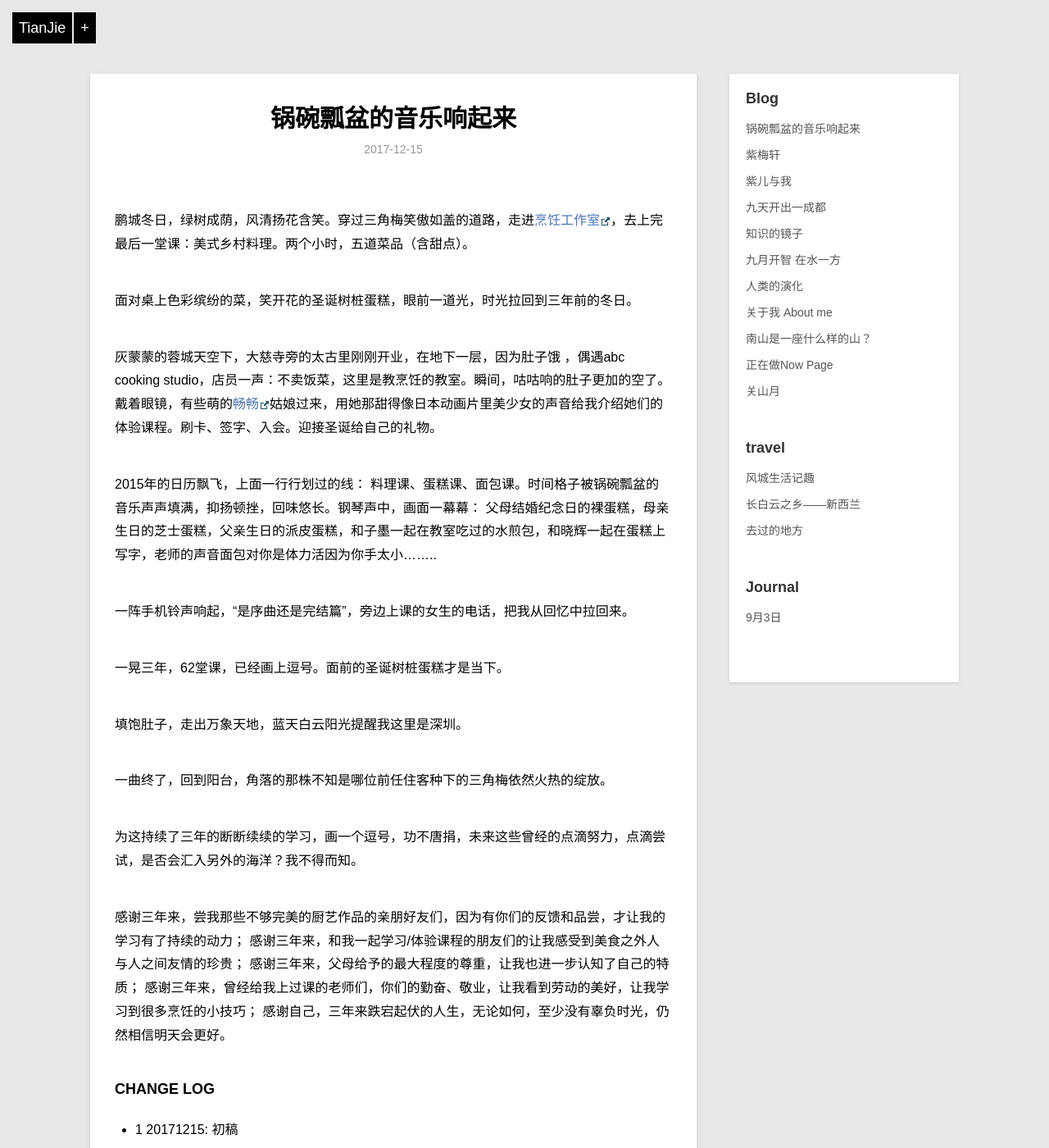
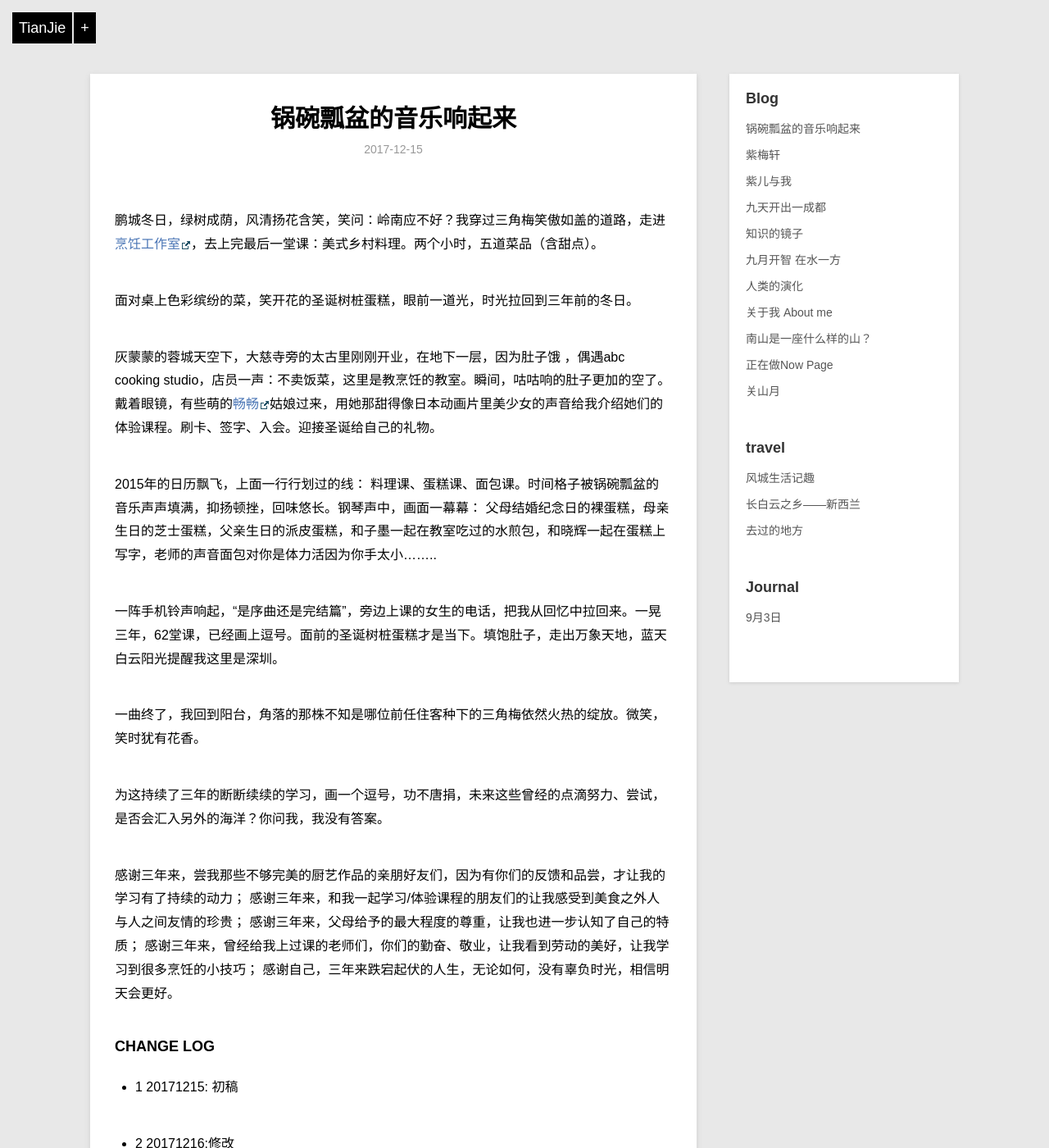
Before and after one commit to violettianjie/violettianjie.github.io, a Jekyll site: the page built from _posts/blog/2017-12-15-cooking.md, in a window 1280 px wide and 1400 px high. Shown: the whole window at 82% size. Built offline with Jekyll 4.4.1, drawn with Linux system fonts in a browser that asks for light colours; comment, search, counter and statistics services are not loaded.

Commit message:
Update 2017-12-15-cooking.md

```diff
--- a/_posts/blog/2017-12-15-cooking.md
+++ b/_posts/blog/2017-12-15-cooking.md
@@ -5,7 +5,7 @@ description: "一个刻意练习的反例"
 category: blog
 ---
 
-鹏城冬日，绿树成荫，风清扬花含笑。穿过三角梅笑傲如盖的道路，走进[烹饪工作室](http://www.abc-cooking.com.cn/)，去上完最后一堂课：美式乡村料理。两个小时，五道菜品（含甜点）。
+鹏城冬日，绿树成荫，风清扬花含笑，笑问：岭南应不好？我穿过三角梅笑傲如盖的道路，走进[烹饪工作室](http://www.abc-cooking.com.cn/)，去上完最后一堂课：美式乡村料理。两个小时，五道菜品（含甜点）。
 
 面对桌上色彩缤纷的菜，笑开花的圣诞树桩蛋糕，眼前一道光，时光拉回到三年前的冬日。
 
@@ -15,22 +15,18 @@ category: blog
 2015年的日历飘飞，上面一行行划过的线： 料理课、蛋糕课、面包课。时间格子被锅碗瓢盆的音乐声声填满，抑扬顿挫，回味悠长。钢琴声中，画面一幕幕： 父母结婚纪念日的裸蛋糕，母亲生日的芝士蛋糕，父亲生日的派皮蛋糕，和子墨一起在教室吃过的水煎包，和晓辉一起在蛋糕上写字，老师的声音面包对你是体力活因为你手太小........
 
 
-一阵手机铃声响起，“是序曲还是完结篇”，旁边上课的女生的电话，把我从回忆中拉回来。
-
-一晃三年，62堂课，已经画上逗号。面前的圣诞树桩蛋糕才是当下。
-
-填饱肚子，走出万象天地，蓝天白云阳光提醒我这里是深圳。
+一阵手机铃声响起，“是序曲还是完结篇”，旁边上课的女生的电话，把我从回忆中拉回来。一晃三年，62堂课，已经画上逗号。面前的圣诞树桩蛋糕才是当下。填饱肚子，走出万象天地，蓝天白云阳光提醒我这里是深圳。
 
 
-一曲终了，回到阳台，角落的那株不知是哪位前任住客种下的三角梅依然火热的绽放。
+一曲终了，我回到阳台，角落的那株不知是哪位前任住客种下的三角梅依然火热的绽放。微笑，笑时犹有花香。
 
-为这持续了三年的断断续续的学习，画一个逗号，功不唐捐，未来这些曾经的点滴努力，点滴尝试，是否会汇入另外的海洋？我不得而知。
+为这持续了三年的断断续续的学习，画一个逗号，功不唐捐，未来这些曾经的点滴努力、尝试，是否会汇入另外的海洋？你问我，我没有答案。
 
 感谢三年来，尝我那些不够完美的厨艺作品的亲朋好友们，因为有你们的反馈和品尝，才让我的学习有了持续的动力；
 感谢三年来，和我一起学习/体验课程的朋友们的让我感受到美食之外人与人之间友情的珍贵；
 感谢三年来，父母给予的最大程度的尊重，让我也进一步认知了自己的特质；
 感谢三年来，曾经给我上过课的老师们，你们的勤奋、敬业，让我看到劳动的美好，让我学习到很多烹饪的小技巧；
-感谢自己，三年来跌宕起伏的人生，无论如何，至少没有辜负时光，仍然相信明天会更好。
+感谢自己，三年来跌宕起伏的人生，无论如何，没有辜负时光，相信明天会更好。
 
 
 
```
